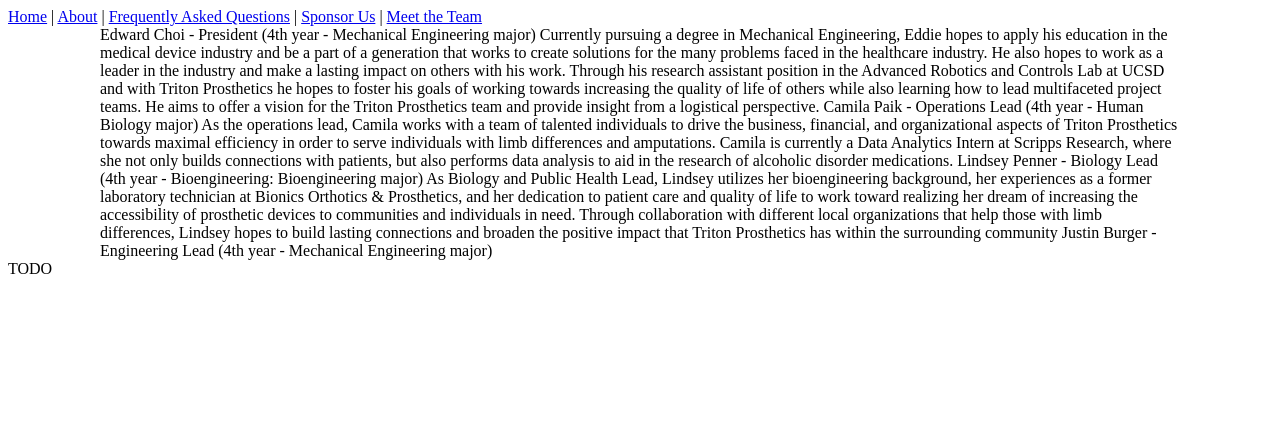
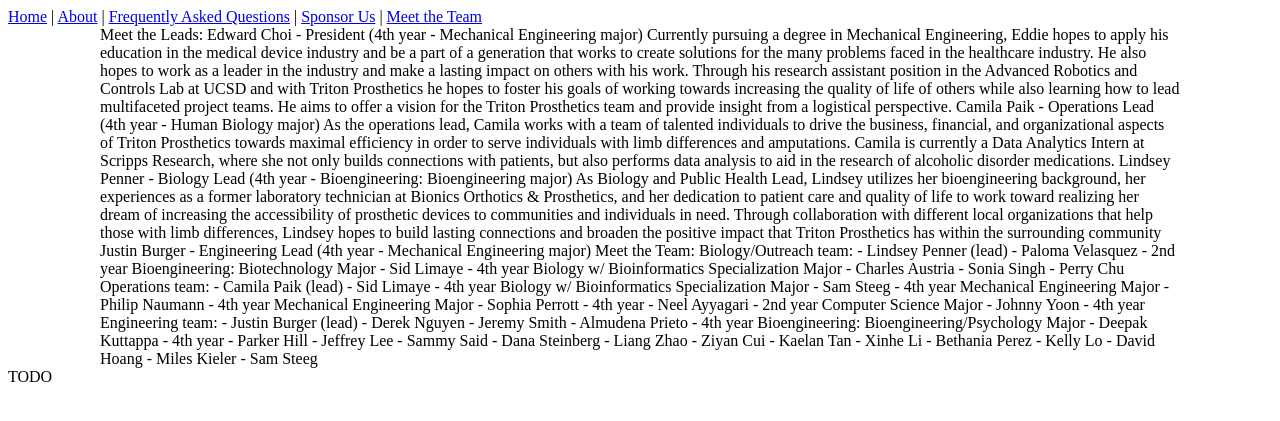
Before and after one commit to Triton-Prosthetics/Triton-Prosthetics.github.io, a Jekyll site: the page built from meet.html, in a window 1280 px wide. Shown: the top 421 px of the page. Built offline with Jekyll 4.4.1, drawn with Linux system fonts in a browser that asks for light colours.

Commit message:
Update meet.html

```diff
--- a/meet.html
+++ b/meet.html
@@ -2,6 +2,8 @@
 layout: article
 title: Meet the Team
 ---
+
+Meet the Leads:
 
 Edward Choi - President (4th year - Mechanical Engineering major)
 Currently pursuing a degree in Mechanical Engineering, Eddie hopes to apply his education in the medical device industry and be a part of a generation that works to create solutions for the many problems faced in the healthcare industry. He also hopes to work as a leader in the industry and make a lasting impact on others with his work. Through his research assistant position in the Advanced Robotics and Controls Lab at UCSD and with Triton Prosthetics he hopes to foster his goals of working towards increasing the quality of life of others while also learning how to lead multifaceted project teams. He aims to offer a vision for the Triton Prosthetics team and provide insight from a logistical perspective.
@@ -10,3 +12,42 @@
 Lindsey Penner - Biology Lead (4th year - Bioengineering: Bioengineering major)
 As Biology and Public Health Lead, Lindsey utilizes her bioengineering background, her experiences as a former laboratory technician at Bionics Orthotics & Prosthetics, and her dedication to patient care and quality of life to work toward realizing her dream of increasing the accessibility of prosthetic devices to communities and individuals in need. Through collaboration with different local organizations that help those with limb differences, Lindsey hopes to build lasting connections and broaden the positive impact that Triton Prosthetics has within the surrounding community
 Justin Burger - Engineering Lead (4th year - Mechanical Engineering major)
+
+Meet the Team:
+
+Biology/Outreach team:
+ - Lindsey Penner (lead)
+ - Paloma Velasquez - 2nd year Bioengineering: Biotechnology Major
+ - Sid Limaye - 4th year Biology w/ Bioinformatics Specialization Major
+ - Charles Austria
+ - Sonia Singh
+ - Perry Chu
+
+Operations team:
+ - Camila Paik (lead)
+ - Sid Limaye - 4th year Biology w/ Bioinformatics Specialization Major
+ - Sam Steeg - 4th year Mechanical Engineering Major
+ - Philip Naumann - 4th year Mechanical Engineering Major
+ - Sophia Perrott - 4th year
+ - Neel Ayyagari - 2nd year Computer Science Major
+ - Johnny Yoon - 4th year
+
+Engineering team:
+ - Justin Burger (lead)
+ - Derek Nguyen
+ - Jeremy Smith
+ - Almudena Prieto - 4th year Bioengineering: Bioengineering/Psychology Major
+ - Deepak Kuttappa - 4th year
+ - Parker Hill
+ - Jeffrey Lee
+ - Sammy Said
+ - Dana Steinberg
+ - Liang Zhao
+ - Ziyan Cui
+ - Kaelan Tan
+ - Xinhe Li
+ - Bethania Perez
+ - Kelly Lo
+ - David Hoang
+ - Miles Kieler
+ - Sam Steeg
```
